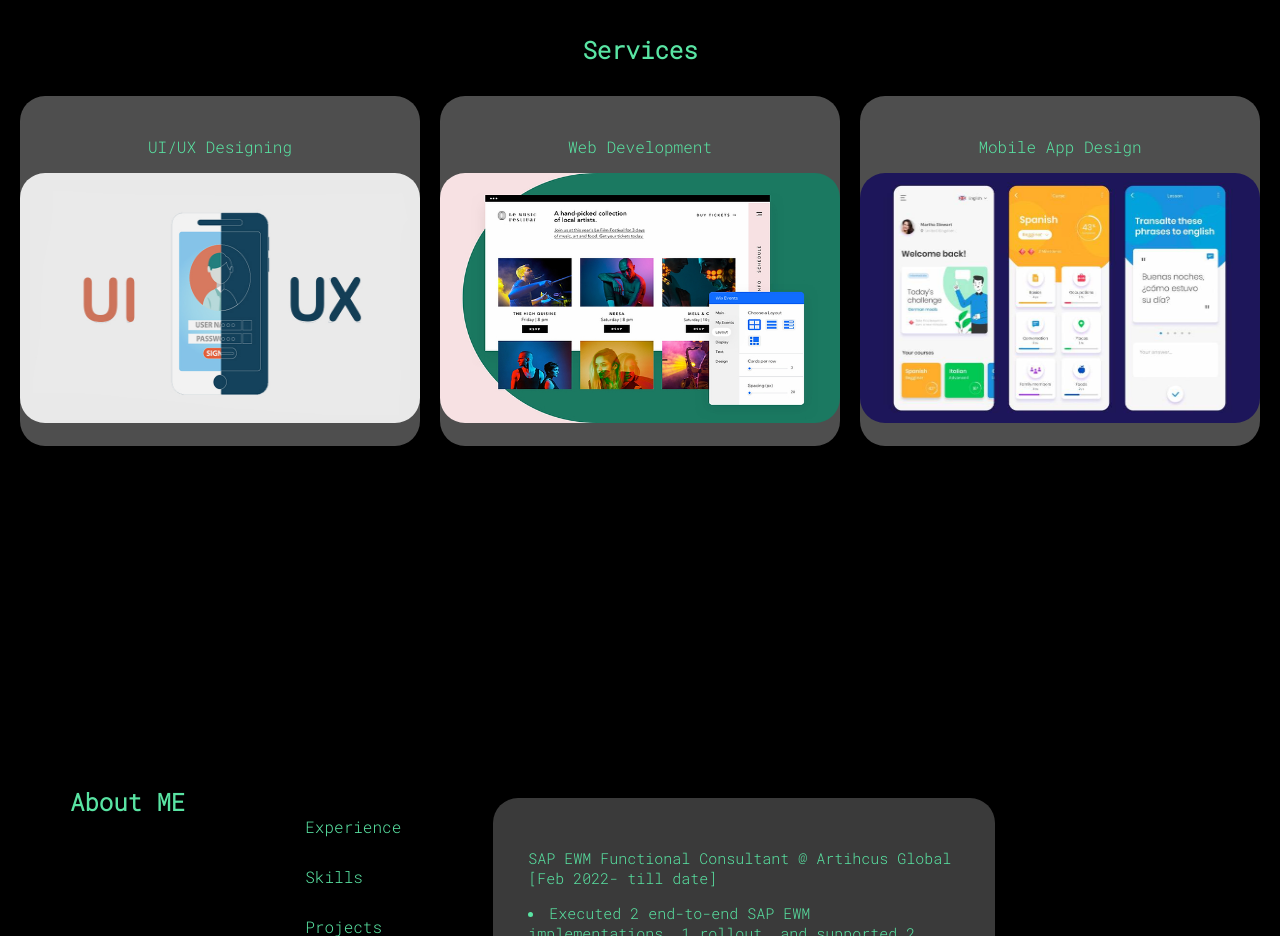
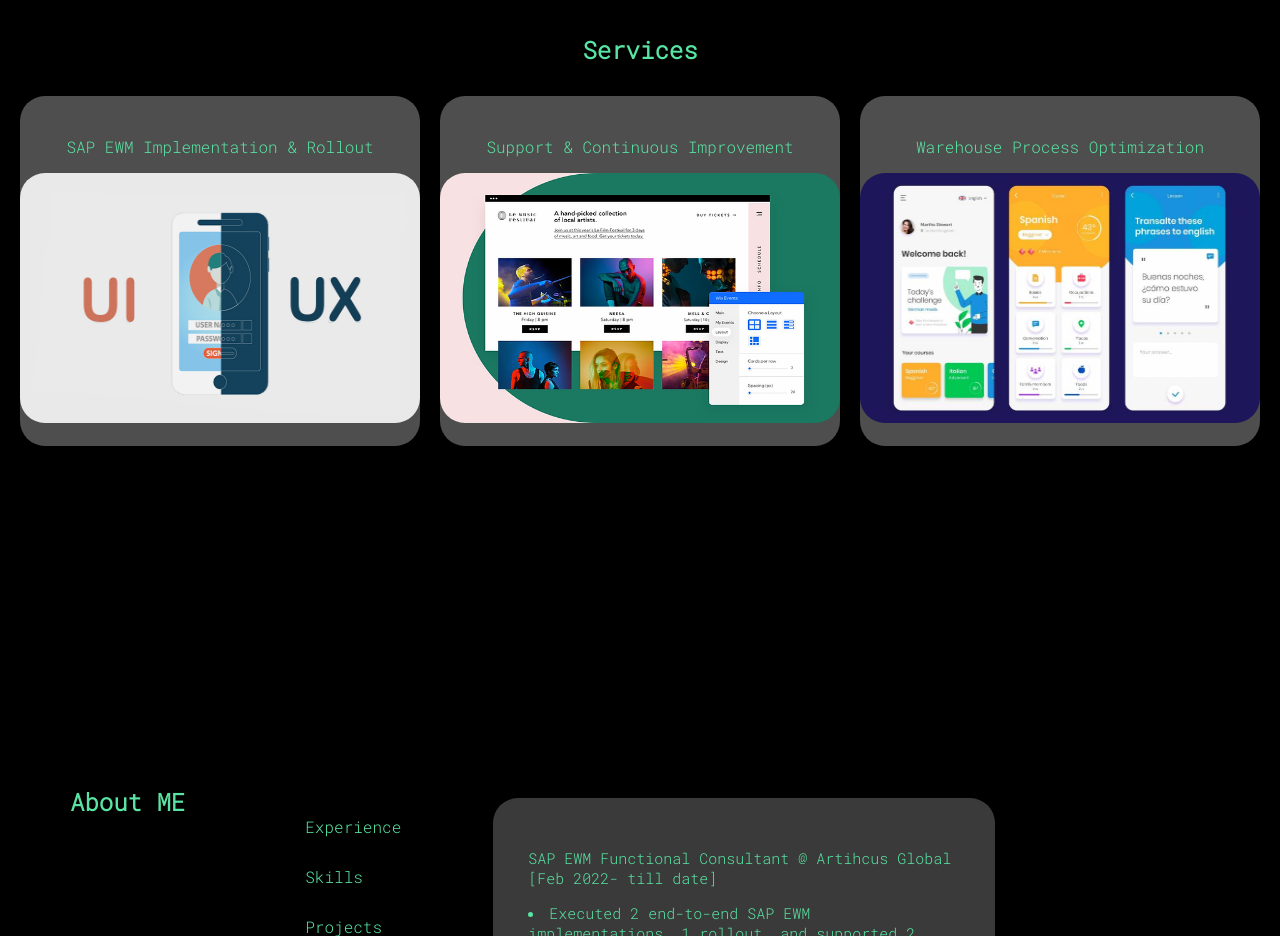
Before and after one commit to dinesh-Alex/portfolio-x, a React (Create React App) app: page / in a window 1280 px wide. Shown: the part 860-1796 px from the top of the page. Built offline with nearby package versions, Linux system fonts and the light colour scheme.

Commit message:
Update services.jsx

```diff
--- a/src/components/services.jsx
+++ b/src/components/services.jsx
@@ -8,15 +8,15 @@ function serv() {
        <h2 id="heading">Services</h2>
       <div className="s-container">
         <div className="s-item">
-          <p>UI/UX Designing</p>
+          <p>SAP EWM Implementation & Rollout</p>
             <img src={ui} alt="" className="servi"/>
         </div>
         <div className="s-item">
-          <p>Web Development</p>
+          <p>Support & Continuous Improvement</p>
           <img src={webdes} alt="" className="servi"/>
         </div>
         <div className="s-item">
-          <p>Mobile App Design</p>
+          <p>Warehouse Process Optimization</p>
           <img src={appdesign} alt="" className="servi"/>
         </div>
       </div>
```
